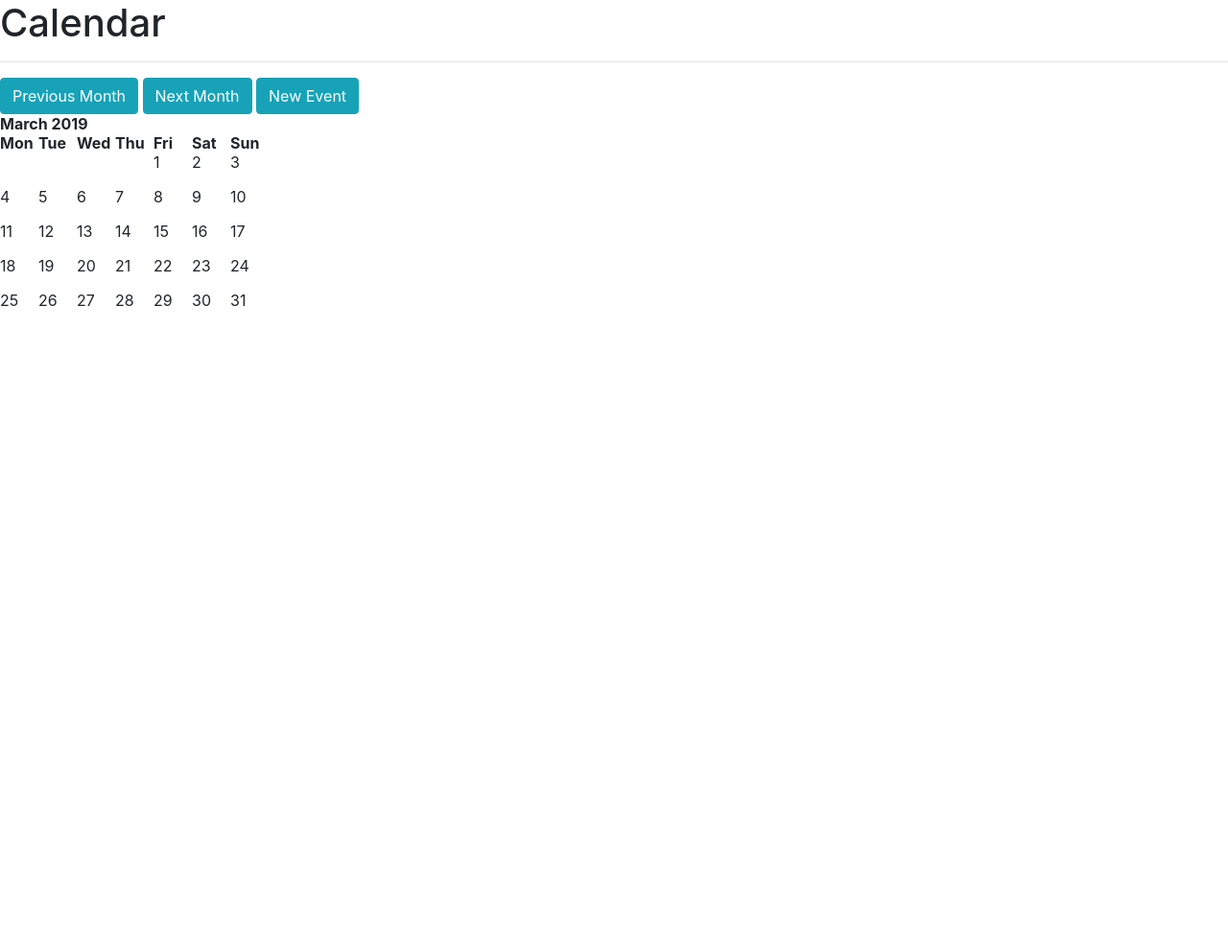
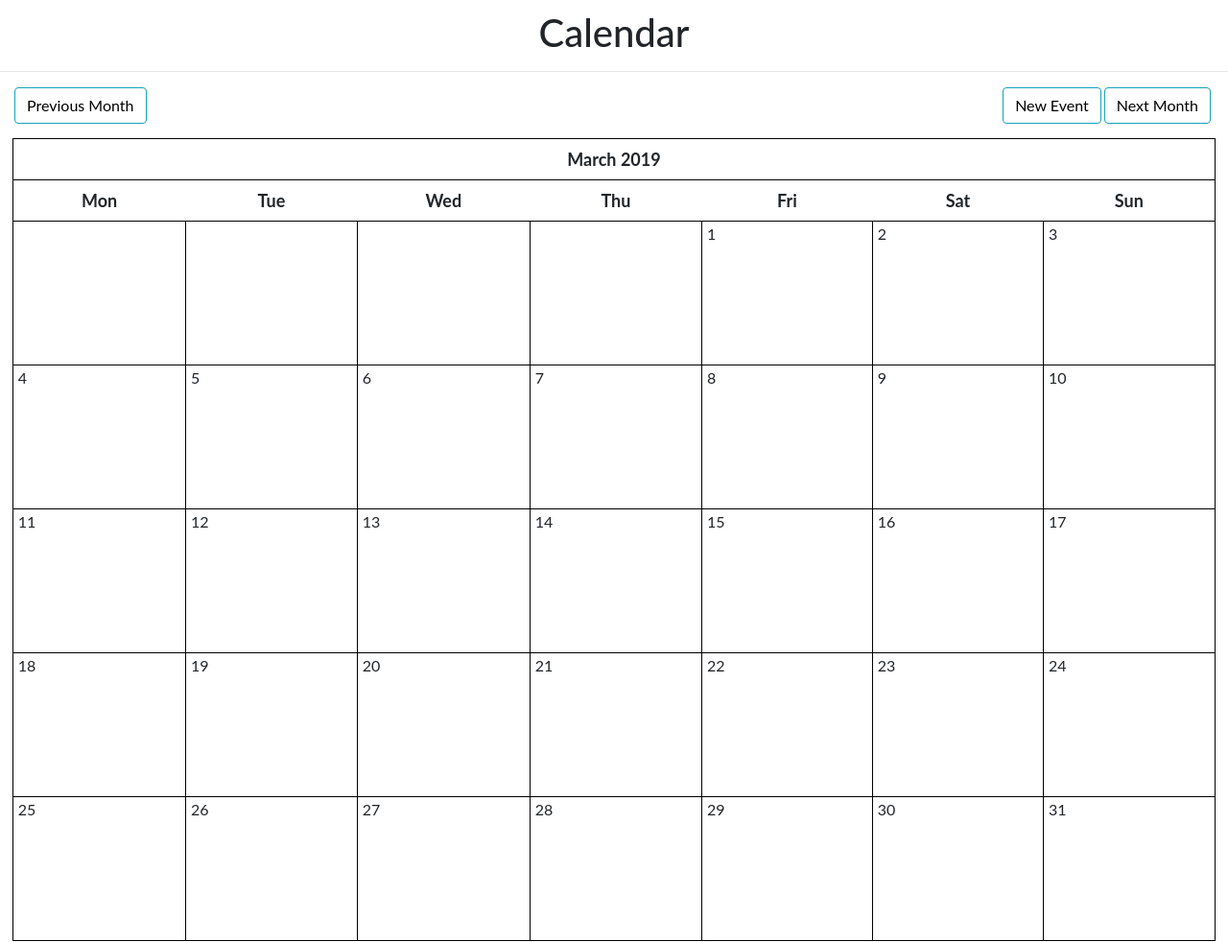
Before and after one commit to Russ95/My-web-application, a Django app: a page that uses time_manage/templates/time_manage/base_1.html in a window 1280 px wide. Shown: the whole page at 96% size. Before the commit the page ends 319 px from the top, so only its background shows below. Run offline with Django 3.2, Linux system fonts and the light colour scheme; data comes from the database, SQL or seed files in the repository; both versions use the stored data as it was after the commit; some libraries are stand-ins or nearby versions.

Commit message:
connect user with calendar and make function work

```diff
--- /dev/null
+++ b/time_manage/static/cal/css/styles.css
@@ -0,0 +1,82 @@
+/* Common styles */
+body {
+  font-family: "ptsans", "Lato", "Helvetica Neue", Helvetica, Arial, sans-serif;
+}
+
+.left {
+  float: left;
+}
+
+.right {
+  float: right;
+}
+
+.btn {
+  outline: none;
+  color: black;
+  background-color: transparent;
+  box-shadow: 0 0 0 0;
+  margin-right: 3px;
+}
+
+.clearfix {
+  margin: 15px;
+}
+
+.form {
+  margin: auto;
+}
+
+.form input, .form select, .form textarea {
+  border-radius: 5px;
+  border: 1px solid #17a2b8;
+  outline: none;
+  background: none;
+  padding: 5px;
+  width: 100%;
+}
+
+/* App styles */
+.title {
+  text-align: center;
+  margin: 10px;
+}
+
+.calendar {
+  width: 98%;
+  margin: auto;
+  font-size: 13px;
+}
+
+.calendar tr, .calendar td {
+  border: 1px solid black;
+}
+
+.calendar th {
+  padding: 10px;
+  text-align: center;
+  font-size: 18px;
+}
+
+.calendar td {
+  width: 200px;
+  height: 150px;
+  padding: 20px 0px 0px 5px;
+}
+
+.month {
+  font-size: 25px;
+}
+
+.date {
+  font-size: 16px;
+}
+
+ul {
+  height: 100%;
+  padding: 0px 5px 0px 20px;
+}
+
+a {
+  color: #17a2b8;
+}
--- a/time_manage/templates/time_manage/base_in.html
+++ b/time_manage/templates/time_manage/base_in.html
@@ -8,7 +8,7 @@
             <button class="dropbtn" id="id_logged_in_user_name">{{user.first_name}} {{user.last_name}} </button>
             <div class="dropdown-content">
 
-              <a href="{% url 'logout' %}" style="text-align:left" id="id_nav_logout">Logout</a>
+              <a href="{% url 'time_manage:logout' %}" style="text-align:left" id="id_nav_logout">Logout</a>
             </div>
           </div>
     </div>
--- a/time_manage/templates/time_manage/login.html
+++ b/time_manage/templates/time_manage/login.html
@@ -2,7 +2,7 @@
 
 {% block user-info %}
     <div>
-        <a href="{% url 'register' %}">
+        <a href="{% url 'time_manage:register' %}">
             <button id="id_register_link">Register</button>
         </a>
     </div>
@@ -11,7 +11,7 @@
 {% block content %}
     <p>Login to the MicroBlog:</p>
 
-    <form method="post" action="{% url 'login' %}">
+    <form method="post" action="{% url 'time_manage:login' %}">
         <table>
             {{form}}
         </table>
--- a/time_manage/templates/time_manage/main_page.html
+++ b/time_manage/templates/time_manage/main_page.html
@@ -2,7 +2,7 @@
 <a href="logout">logout</a>
 
 {% block search-bar %}
-<a href="{% url 'calendar' %}"><button>click here to retrieve you calendar</button></a>
+<a href="{% url 'time_manage:calendar' %}"><button>click here to retrieve you calendar</button></a>
 
 
 
--- a/time_manage/templates/time_manage/register.html
+++ b/time_manage/templates/time_manage/register.html
@@ -3,7 +3,7 @@
 
 {% block user-info %}
     <div>
-        <a href="{% url 'login' %}">
+        <a href="{% url 'time_manage:login' %}">
             <button id="id_login_link">Login</button>
         </a>
     </div>
@@ -13,7 +13,7 @@
 {% block content %}
     <p>Register for the MicroBlog:</p>
 
-    <form method="post" action="{% url 'register' %}">
+    <form method="post" action="{% url 'time_manage:register' %}">
         <table>
             {% for field in form.visible_fields %}
                 <tr>
--- a/time_manage/urls.py
+++ b/time_manage/urls.py
@@ -2,10 +2,13 @@ from django.urls import path
 from django.contrib.auth import views as auth_views
 from . import views
 from django.conf.urls import url
-# app_name = 'time_manage'   #影响登陆
+app_name = 'time_manage'   #影响登陆
 urlpatterns = [
     path('', views.home_page, name='home'),
     path('calendar',views.CalendarView.as_view(), name='calendar'),
+    url(r'^index/$', views.index, name='index'),
+    url(r'^event/new/$', views.event, name='event_new'),
+	url(r'^event/edit/(?P<event_id>\d+)/$', views.event, name='event_edit'),
     path('login', views.login_action, name='login'),
     path('logout', views.logout_action, name='logout'),
     path('register', views.register_action, name='register'),
--- a/time_manage/views.py
+++ b/time_manage/views.py
@@ -45,6 +45,9 @@ def home_page(request):
 
     return render(request, 'time_manage/main_page.html', context)
 
+
+def index(request):
+    return HttpResponse('<p>index page</p>')
 class CalendarView(generic.ListView):
     model = Event
     template_name = 'time_manage/calendar.html'
@@ -90,7 +93,8 @@ def event(request, event_id=None):
     if request.POST and form.is_valid():
         form.save()
         # return HttpResponseRedirect(reverse('cal:calendar'))
-        return HttpResponseRedirect(reverse('calendar'))
+        return HttpResponseRedirect(reverse('time_manage:calendar'))
+        # return redirect(reverse('calendar'))
     return render(request, 'time_manage/event.html', {'form': form})
 
 
@@ -118,11 +122,11 @@ def login_action(request):
                             password=form.cleaned_data['password'])
 
     login(request, new_user)
-    return redirect(reverse('home'))
+    return redirect(reverse('time_manage:home'))
 
 def logout_action(request):
     logout(request)
-    return redirect(reverse('login'))
+    return redirect(reverse('time_manage:login'))
 
 def register_action(request):
     context = {}
@@ -154,4 +158,4 @@ def register_action(request):
                             password=form.cleaned_data['password'])
 
     login(request, new_user)
-    return redirect(reverse('home'))
+    return redirect(reverse('time_manage:home'))
```
Also changed, not shown: db.sqlite3.
